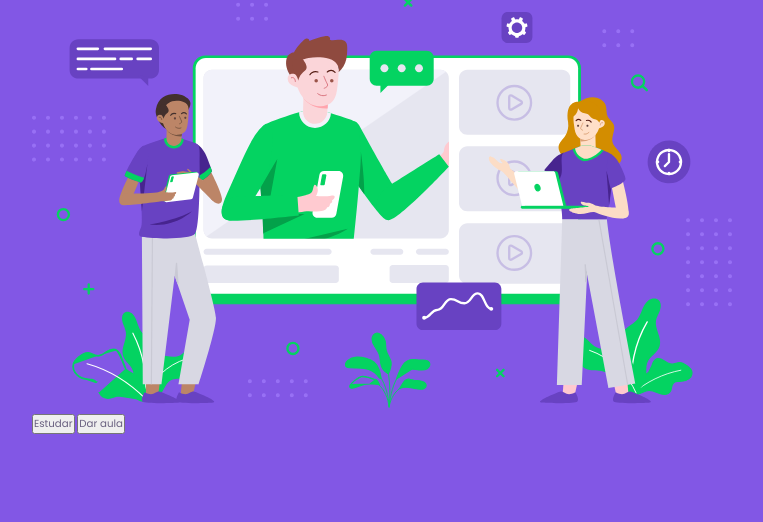
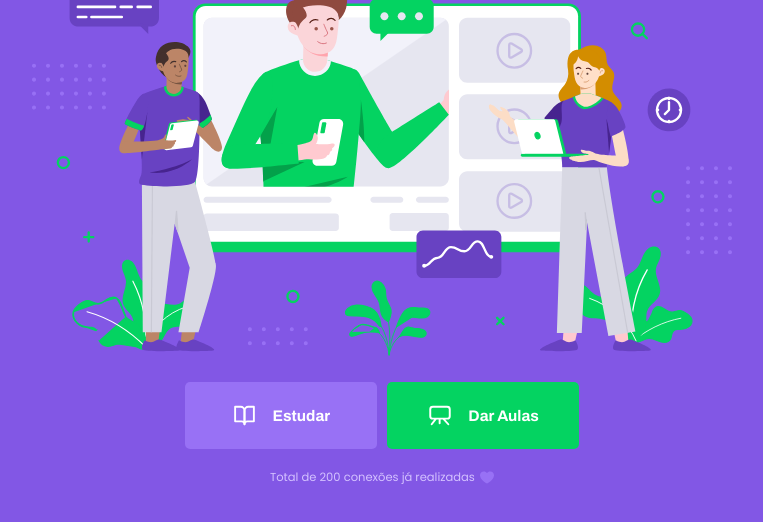
Before and after one commit to ElisioWander/-proffy-next-level-week-02, a plain HTML site: page index.html in a window 1280 px wide. Shown: the part 246-768 px from the top of the page, without its empty margins (258-1021 px from the left). Drawn offline with Linux system fonts and the light colour scheme.

Commit message:
next-level-week-aplication

```diff
--- a/index.html
+++ b/index.html
@@ -18,8 +18,22 @@
 
         <img class="hero-image" src="images/landing.svg" alt="Plataforma de Estudos">
 
-        <button>Estudar</button>
-        <button>Dar aula</button>
+        <div class="buttons-container">
+            <a class="study" href="/study.html">
+                <img src="images/icons/study.svg" alt="Estudar">
+                Estudar
+            </a>
+            <a class="give-classes" href="/give-classes.html">
+                <img src="images/icons/give-classes.svg" alt="Dar Aulas">
+                Dar Aulas
+            </a>
+        </div>
+
+        <p class="total-connections">
+            Total de 200 conexões já realizadas
+            <img src="images/icons/purple-heart.svg" alt="Coração Roxo">
+        </p>
+
     </div>
 
 
--- a/styles/partials/page-landing.css
+++ b/styles/partials/page-landing.css
@@ -1,7 +1,7 @@
 :root {
     font-size: 40%;
 }
-
+/*<PAGE-LANDING>*/
 #page-landing {
     background-color: var(--color-primary);
 }
@@ -10,6 +10,7 @@
     color: var(--color-text-in-primary);
 }
 
+/*<CONTAINER>*/
 .logo-container {
     margin-bottom: 3.2rem;
 
@@ -31,3 +32,66 @@
 .hero-image {
     width: 100%;
 }
+
+/*<BUTTONS-CONTAINER>*/
+.buttons-container {
+    display: flex;
+    justify-content: center;
+
+    margin: 3.2rem 0;
+}
+
+.buttons-container a {
+    width: 30rem;
+    height: 10.4rem;
+
+    border-radius: .8rem;
+
+    font: 700 2.4rem Archivo;
+
+    display: flex;
+    align-items: center;
+    justify-content: center;
+
+    text-decoration: none;
+
+    color: var(--color-button-text);
+
+    transition: background-color 0.2s;
+}
+
+.buttons-container a.study {
+    margin-right: 1.6rem;
+
+    background-color: var(--color-primary-lighter);
+}
+
+.buttons-container a.study:hover {
+    background-color: var(--color-primary-light);
+}
+
+.buttons-container a.give-classes {
+    background-color: var(--color-secondary);
+}
+
+.buttons-container a.give-classes:hover {
+    background-color: var(--color-secondary-dark);
+}
+
+.buttons-container a img {
+    width: 4rem;
+
+    margin-right: 2.4rem;
+}
+/*<BUTTONS-CONTAINER/>*/
+
+.total-connections {
+    display: flex;
+    justify-content: center;
+
+    font-size: 1.8rem;
+}
+
+.total-connections img {
+    margin-left: 0.8rem;
+}
```
